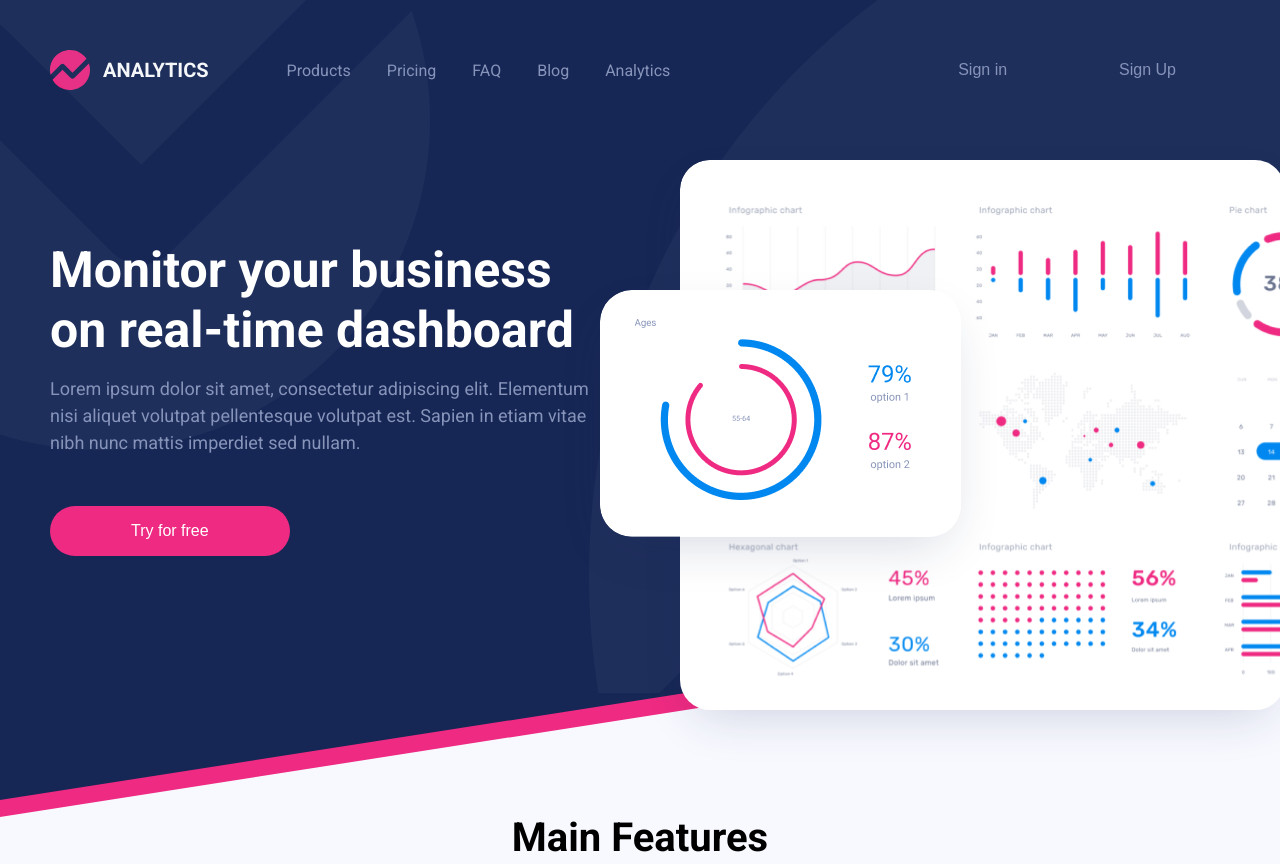
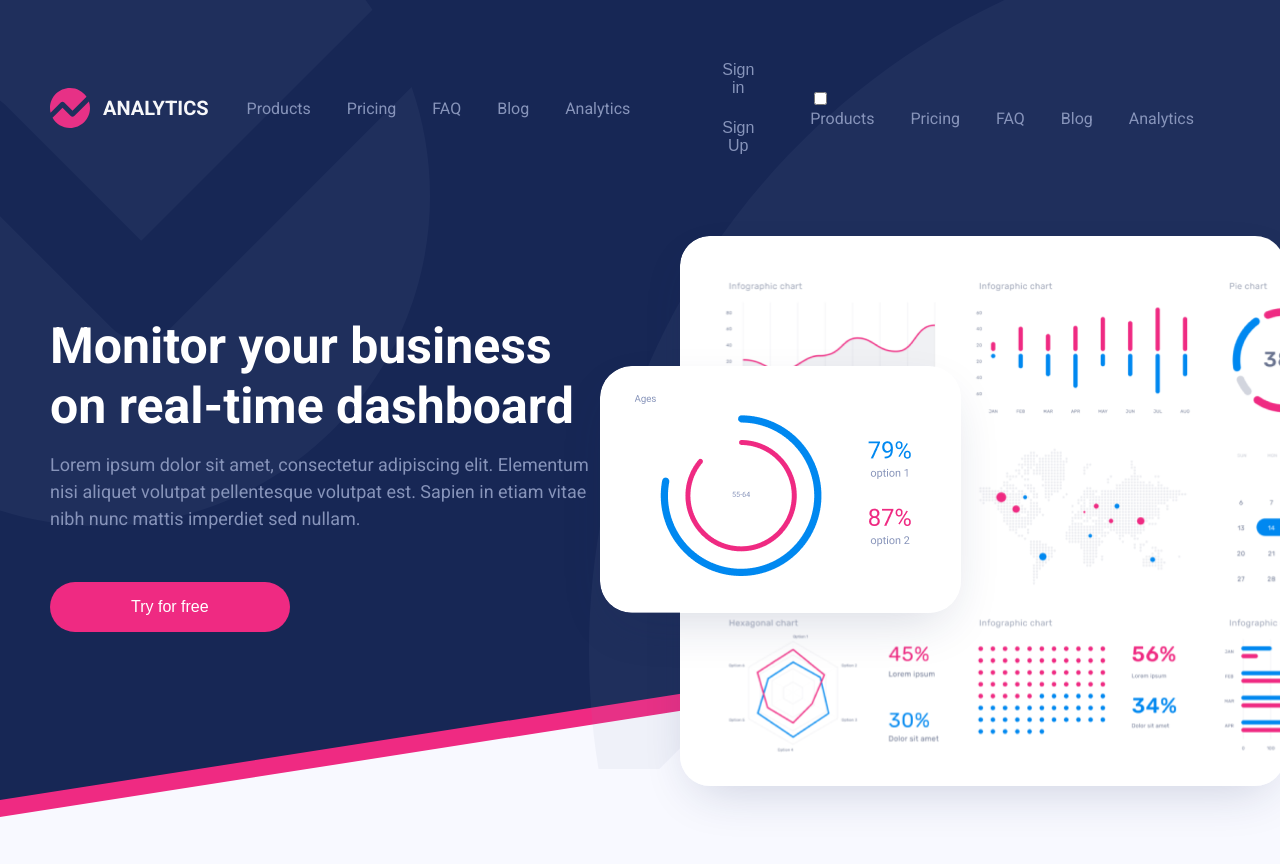
Before and after one commit to Alisherov017/Analytics, a plain HTML site: page index.html in a window 1280 px wide. Shown: the top 864 px of the page. Drawn offline with Linux system fonts and the light colour scheme.

Commit message:
adaptive

```diff
--- a/index.html
+++ b/index.html
@@ -15,7 +15,7 @@
             <img src="assets/icons/logo.svg" alt="logo" />
             <p>Analytics</p>
           </a>
-          <nav class="header__menu">
+          <nav class="header__menu header__menu--adaptive">
             <ul class="header__menu-list">
               <li class="header__menu-item"><a href="#">Products</a></li>
               <li class="header__menu-item"><a href="#">Pricing</a></li>
@@ -26,7 +26,32 @@
           </nav>
           <div class="header__btns">
             <button class="header__btns--transparent">Sign in</button>
-            <button class="header__btns--circled">Sign Up</button>
+            <button class="header__btns--circled header__menu--adaptive">
+              Sign Up
+            </button>
+          </div>
+
+          <div class="header-menu-btn">
+            <input type="checkbox" />
+            <nav class="header__menu header__menu--side">
+              <ul class="header__menu-list">
+                <li class="header__menu-item">
+                  <a href="/" class="header__menu-link">Products</a>
+                </li>
+                <li class="header__menu-item">
+                  <a href="/" class="header__menu-link">Pricing</a>
+                </li>
+                <li class="header__menu-item">
+                  <a href="/" class="header__menu-link">FAQ</a>
+                </li>
+                <li class="header__menu-item">
+                  <a href="/" class="header__menu-link">Blog</a>
+                </li>
+                <li class="header__menu-item">
+                  <a href="/" class="header__menu-link">Analytics</a>
+                </li>
+              </ul>
+            </nav>
           </div>
         </header>
 
```
